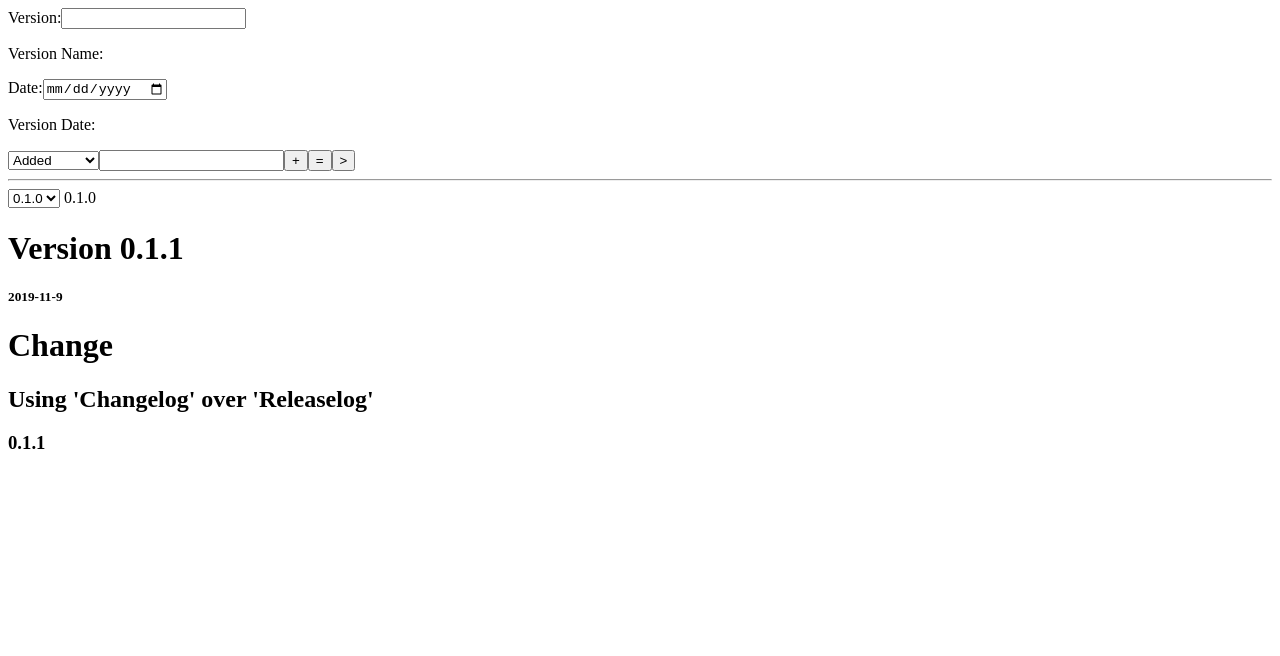
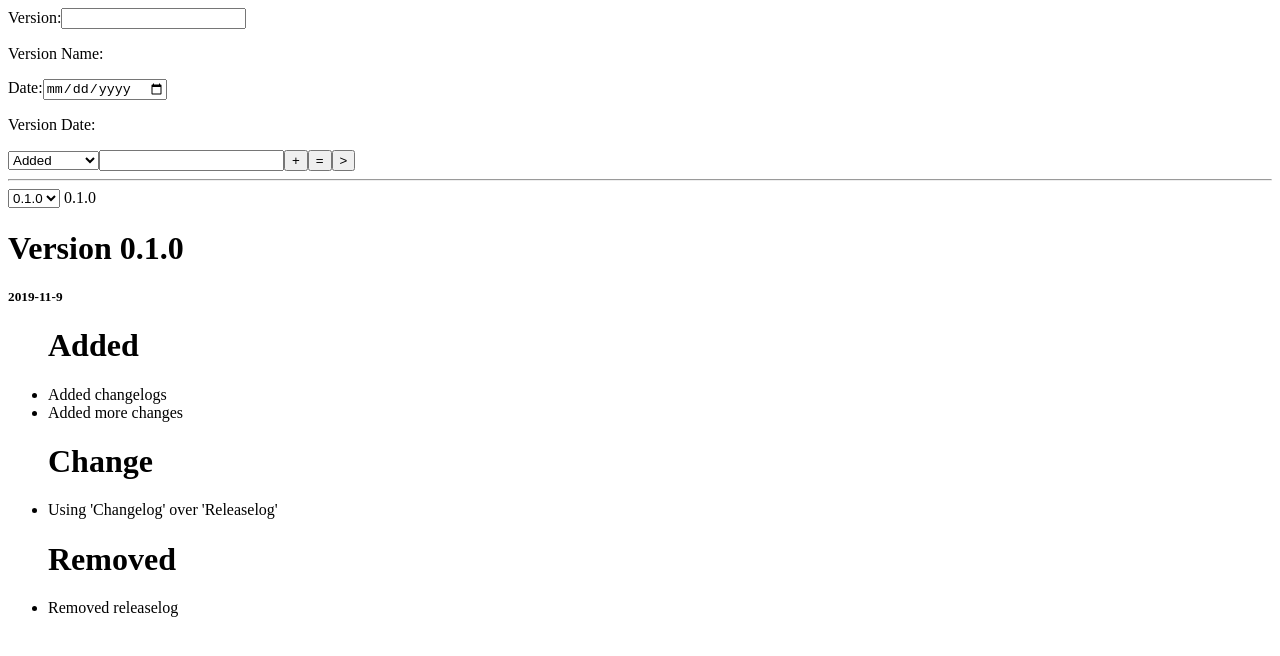
Before and after one commit to DamionWhite/damionwhite.com, an Angular app: page /changelog in a window 1280 px wide. Shown: the top 656 px of the page. Built offline with nearby package versions, Linux system fonts and the light colour scheme.

Commit message:
changes of same type grouped together

```diff
--- a/src/app/changelog/add-log/add-log.component.ts
+++ b/src/app/changelog/add-log/add-log.component.ts
@@ -8,7 +8,7 @@ import { Version } from 'src/app/version';
   styleUrls: ['./add-log.component.scss']
 })
 export class AddLogComponent implements AfterViewInit {
-  public ChangeType = ChangeType;
+  public ChangeType = ChangeType;   // Make enum accessable to template
 
   public versionName;
   public versionDate;
--- a/src/app/changelog/changelog.component.html
+++ b/src/app/changelog/changelog.component.html
@@ -1,4 +1,4 @@
-<div class="changeLog">
+<div class="changelog">
     <app-add-log></app-add-log>
     <!-- remove line later -->
     <hr>
@@ -12,14 +12,30 @@
       {{this.selectedVersion}}
     </div>
 
-    <div class="changeLogHead">
-        <h1 class="changeLogTitle">Version {{this.changelog[0].getVersionString()}}</h1>
-        <h5 class="changeLogDate">2019-11-9</h5>
+    <div class="changelogHead">
+        <h1 class="changelogTitle">
+          <!-- Get Version from a change -->
+          <!-- TODO: Let component keep track of change -->
+          Version {{this.changelog[0].getVersionString()}}
+        </h1>
+        <h5 class="changelogDate">2019-11-9</h5>
     </div>
 
-    <div *ngFor="let change of this.changelog">
-        <h1>{{change.getType()}}</h1>
-        <h2>{{change.getMessage()}}</h2>
-        <h3>{{change.getVersionString()}}</h3>
-    </div>
+    <div class="changelogBody">
+      <!-- Do for every change type -->
+      <ul *ngFor="let changeType of [ ChangeType.Added, ChangeType.Bugfix,
+      ChangeType.Change, ChangeType.Deprecated, ChangeType.Removed,
+      ChangeType.Security ]"
+      [id]="'changelog'+changeType"
+      >
+      <!-- Only add heading if changes with this type are present -->
+      <div *ngIf="this.isChangeTypePresent(changeType)">
+        <h1>{{ changeType }}</h1>
+        <li *ngFor="let change of this.getChangesByType(changeType)">
+          {{change.getMessage()}}
+        </li>
+      </div>
+    </ul>
+  </div>
+
 </div>
--- a/src/app/changelog/changelog.component.ts
+++ b/src/app/changelog/changelog.component.ts
@@ -2,6 +2,7 @@ import { Component, OnInit } from '@angular/core';
 import { ChangelogService, ChangeType, Change } from '../services/changelog.service';
 import { Version } from '../version';
 import { NgModel } from '@angular/forms';
+import { analyzeAndValidateNgModules } from '@angular/compiler';
 
 @Component({
   selector: 'app-changelog',
@@ -9,6 +10,8 @@ import { NgModel } from '@angular/forms';
   styleUrls: ['./changelog.component.scss']
 })
 export class ChangeLogComponent implements OnInit {
+  public ChangeType = ChangeType;   // Make enum accessable to template
+
   public changelog: Change[] = [];
 
   public versions: string[] = [];
@@ -23,14 +26,18 @@ export class ChangeLogComponent implements OnInit {
     });
 
     this.changelogService.addChange({
-      type: ChangeType.Change, message: 'Using \'Changelog\' over \'Releaselog\'', version: new Version(0, 1, 1)
+      type: ChangeType.Change, message: 'Using \'Changelog\' over \'Releaselog\'', version: new Version(0, 1, 0)
     });
 
     this.changelogService.addChange({
       type: ChangeType.Removed, message: 'Removed releaselog', version: new Version(0, 1, 0)
     });
 
-    this.changelog = this.changelogService.getVersionChangelog('0.1.1');
+    this.changelogService.addChange({
+      type: ChangeType.Added, message: 'Added more changes', version: new Version(0, 1, 0)
+    });
+
+    this.changelog = this.changelogService.getVersionChangelog('0.1.0');
 
     console.log(this.versions = this.changelogService.getVersions());
 
@@ -38,8 +45,11 @@ export class ChangeLogComponent implements OnInit {
     // End Testing
 
     console.log(this.selectedVersion = this.changelogService.getVersions()[0]);
+
+
   }
 
+  // Triggers when a new version is selected
   public onVersionSelect(event: Event) {
     // Set Version
     this.selectedVersion = (event.target as HTMLSelectElement).value;
@@ -48,6 +58,17 @@ export class ChangeLogComponent implements OnInit {
     this.getSelectedVersionChanges();
   }
 
+  // Checks if changeType is present in the currently selected version
+  // Returns true if changeType is present, else returns false
+  public isChangeTypePresent(changeType: ChangeType): boolean {
+    return Boolean(this.changelog.find(change => change.getType() === changeType ));
+  }
+
+  // Returns an array of changes based on changetype
+  public getChangesByType(changeType: ChangeType): Change[] {
+    return this.changelog.filter(change => change.getType() === changeType);
+  }
+
   private getSelectedVersionChanges(): void {
     this.changelog = this.changelogService.getVersionChangelog(this.selectedVersion);
     console.log(this.changelog);
```
